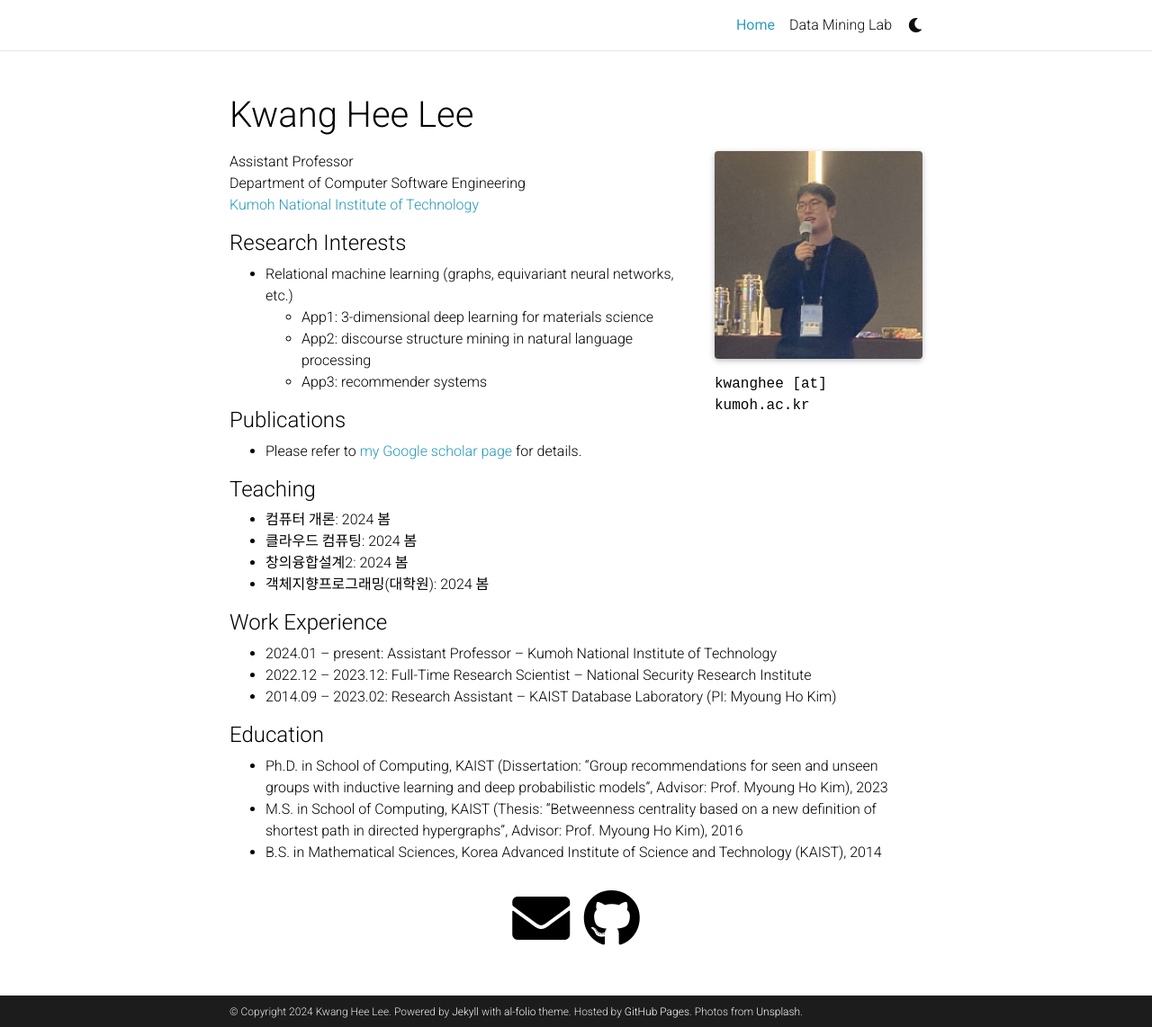
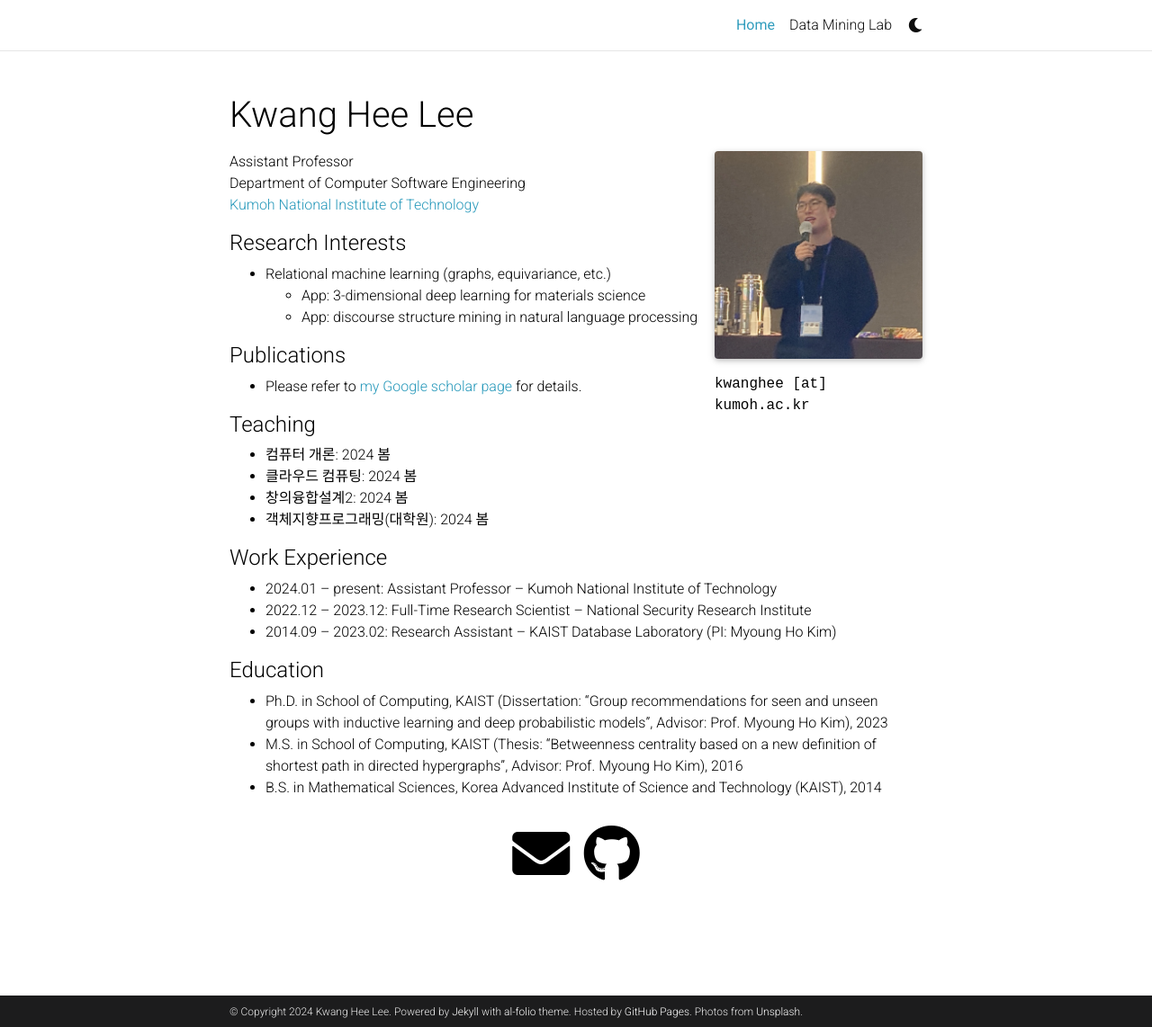
Before and after one commit to kwangheeya/kwangheeya.github.io, a Jekyll site: the page built from _pages/Home.md, in a window 1280 px wide and 1142 px high. Shown: the whole window at 90% size. Built offline with Jekyll 4.4.1, drawn with Linux system fonts in a browser that asks for light colours; full-size pictures stand in for the smaller copies a plugin makes; comment, search, counter and statistics services are not loaded; a style sheet for code colours, icons or effects is not loaded.

Commit message:
Update Home.md

```diff
--- a/_pages/Home.md
+++ b/_pages/Home.md
@@ -20,10 +20,9 @@ Department of Computer Software Engineering <br />
 
 #### Research Interests
 
-- Relational machine learning (graphs, equivariant neural networks, etc.)
-  - App1: 3-dimensional deep learning for materials science
-  - App2: discourse structure mining in natural language processing
-  - App3: recommender systems
+- Relational machine learning (graphs, equivariance, etc.)
+  - App: 3-dimensional deep learning for materials science
+  - App: discourse structure mining in natural language processing
 
 #### Publications
 
```
